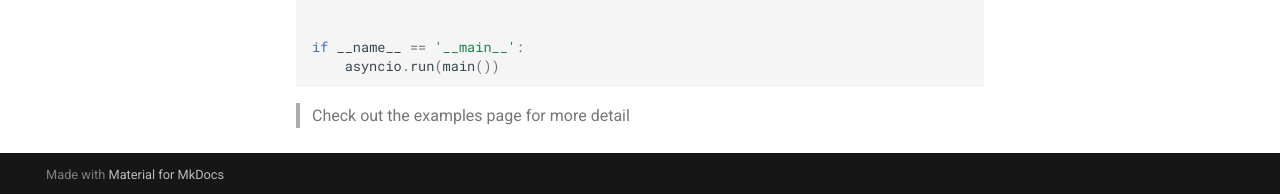
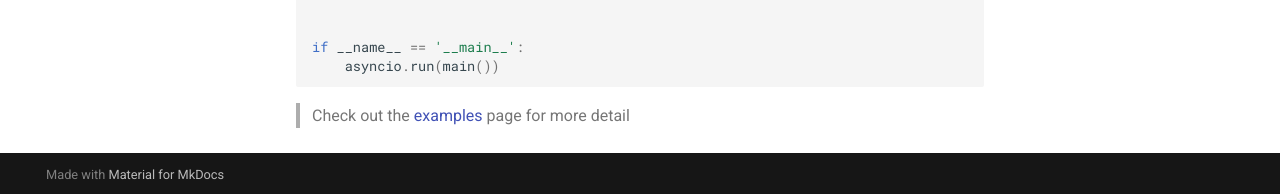
Before and after one commit to mitchelllisle/yessql, an MkDocs documentation site: the page built from docs/index.md, in a window 1280 px wide and 1149 px high. Shown: the part 952-1146 px from the top of the window. Built offline with MkDocs 1.6.1 and Material for MkDocs 9.7.7, drawn with Linux system fonts in a browser that asks for light colours; comment, search, counter and statistics services are not loaded; part of the change alters nothing that is shown.

```diff
--- a/docs/index.md
+++ b/docs/index.md
@@ -41,4 +41,4 @@ if __name__ == '__main__':
 
 1. You can easily swap out the Postgres variants for MySQL or omit Aio for non-async variants
 
-> Check out the examples page for more detail
+> Check out the [examples](https://mitchelllisle.github.io/yessql/examples/) page for more detail
```
